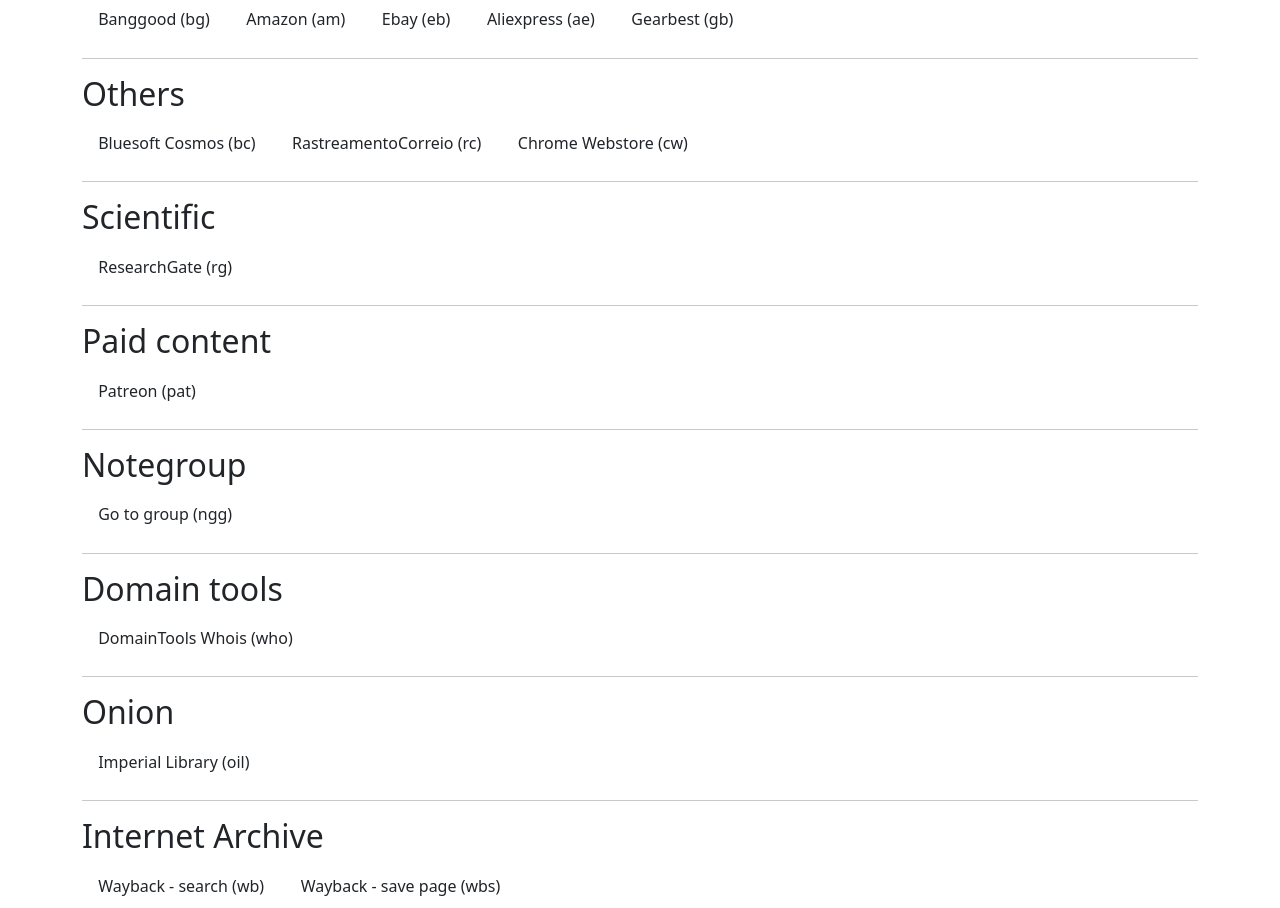
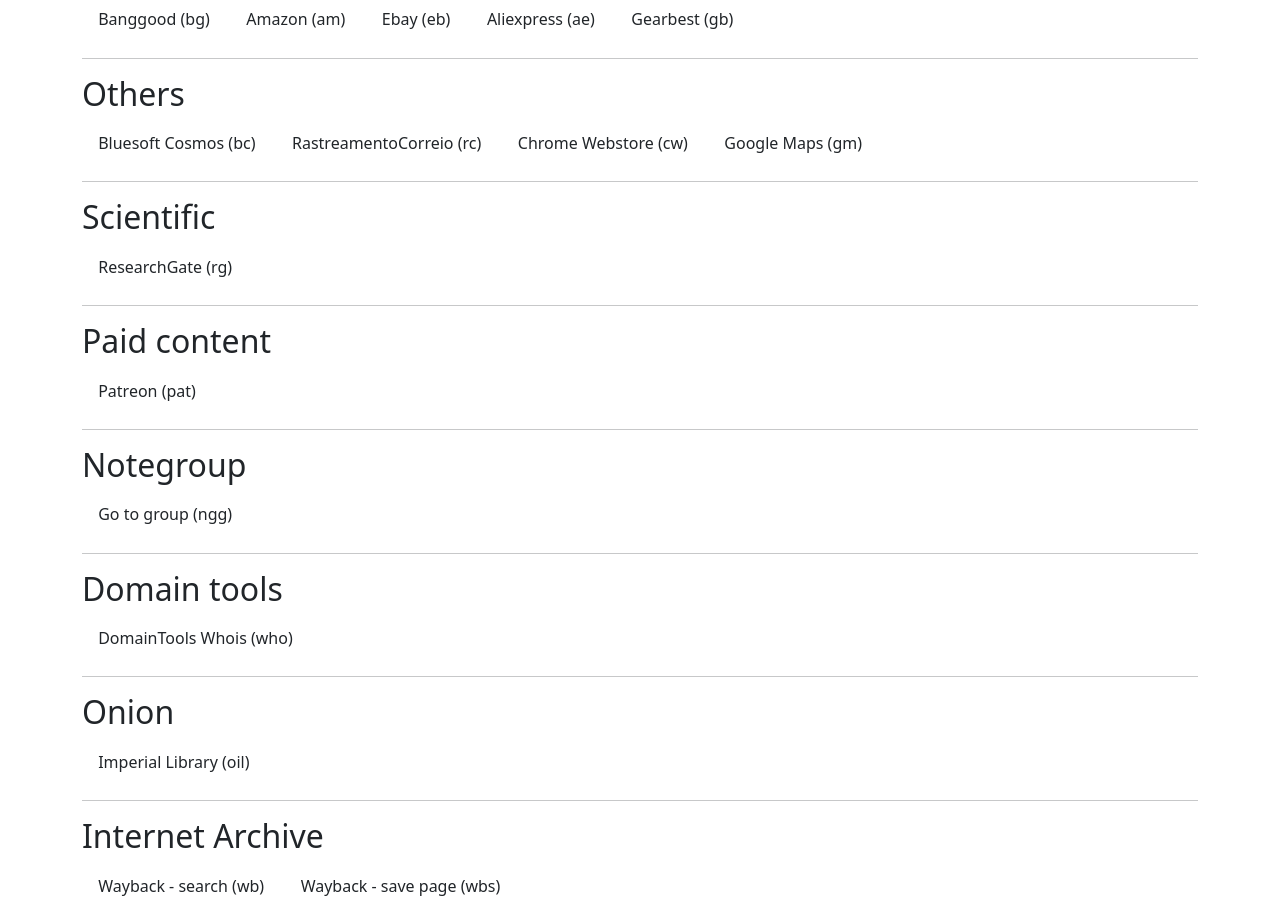
Before and after one commit to ozzuu/search, a plain HTML site: page index.html in a window 1280 px wide. Shown: the part 1480-2388 px from the top of the page. Drawn offline with nearby package versions, Linux system fonts and the light colour scheme.

Commit message:
Added google maps

```diff
--- a/index.html
+++ b/index.html
@@ -117,6 +117,7 @@
         Cosmos</a>
       <a class="search" data-name="rc" data-url="https://rastreamentocorreios.info/consulta/%s">RastreamentoCorreio</a>
       <a class="search" data-name="cw" data-url="https://chrome.google.com/webstore/search/%s">Chrome Webstore</a>
+      <a class="search" data-name="gm" data-url="https://www.google.com/maps/search/%s">Google Maps</a>
 
       <hr>
 
```
